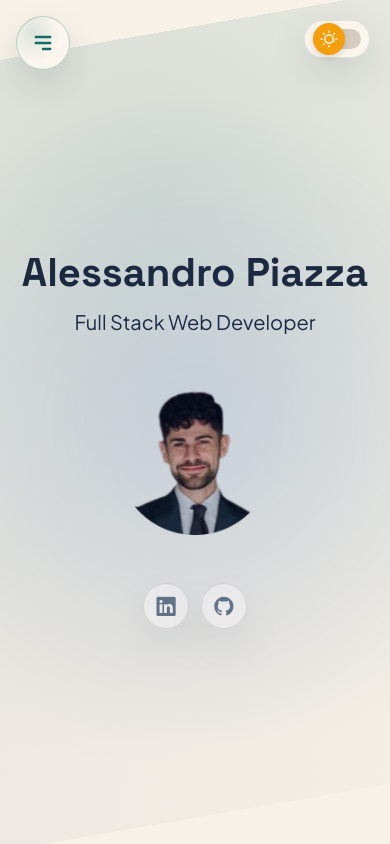
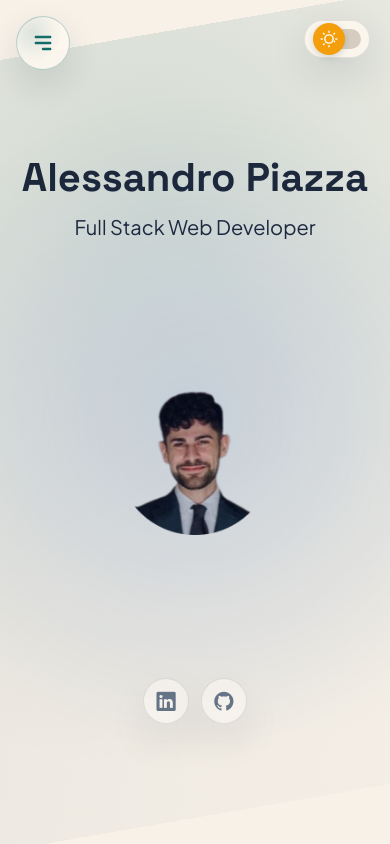
Before and after one commit to Alessandro-Michele-Piazza/Alessandro-Michele-Piazza.github.io, a React (Vite) app: page / in a window 390 px wide. Shown: the top 844 px of the page. Built offline with nearby package versions, Linux system fonts and the light colour scheme.

Commit message:
alzata la sezione

```diff
--- a/src/views/Homepage.jsx
+++ b/src/views/Homepage.jsx
@@ -38,7 +38,7 @@ export default function Homepage() {
 
   return (
     <>
-      <section className="d-block d-md-none d-flex flex-column align-items-center justify-content-center mb-5 homepage__mobile-intro">
+      <section className="d-block d-md-none d-flex flex-column align-items-center justify-content-evenly mb-5 homepage__mobile-intro">
         <div className="mobile-intro">
           <h1 className="mobile-intro__title">
             <span className="mobile-intro__name">Alessandro Piazza</span>
```
